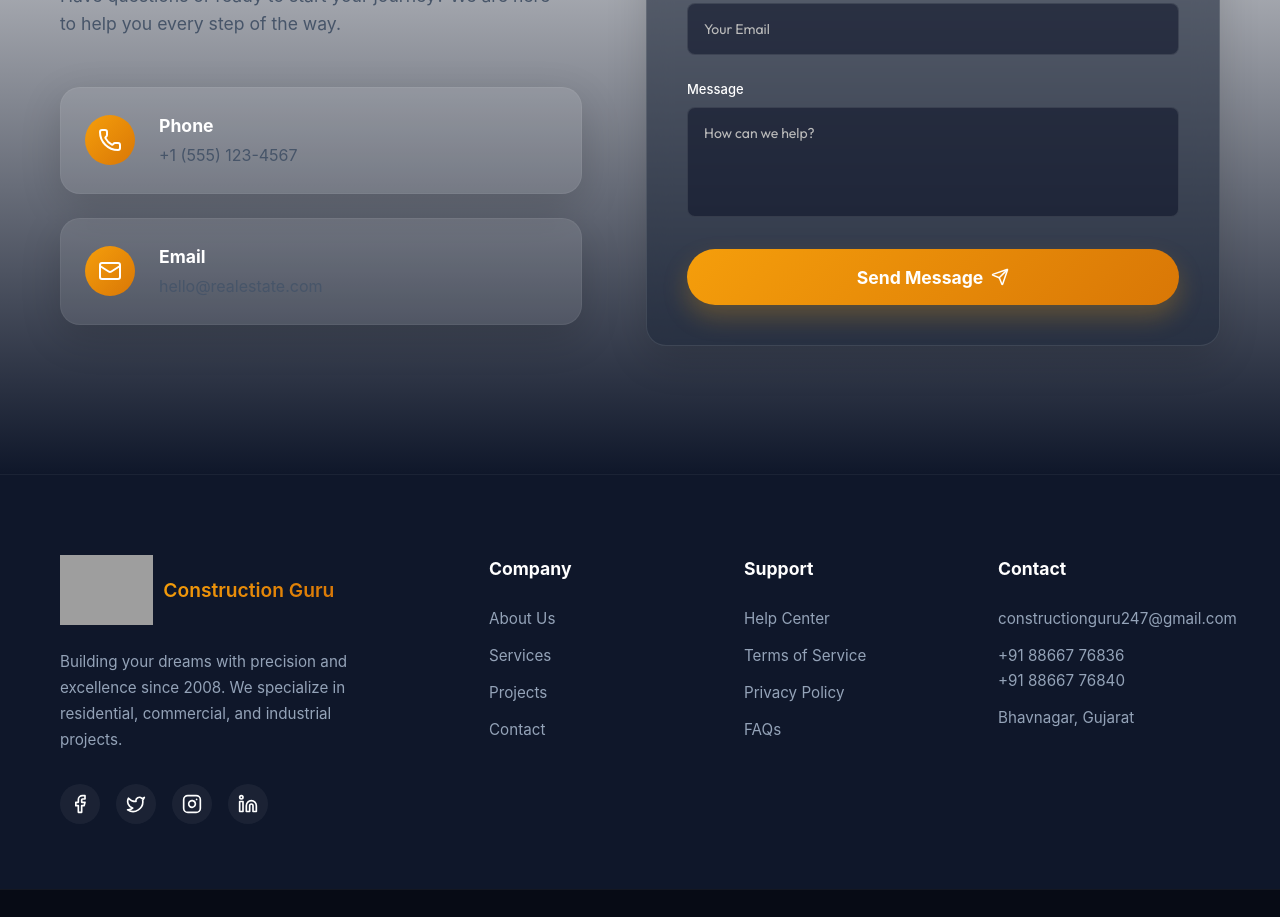
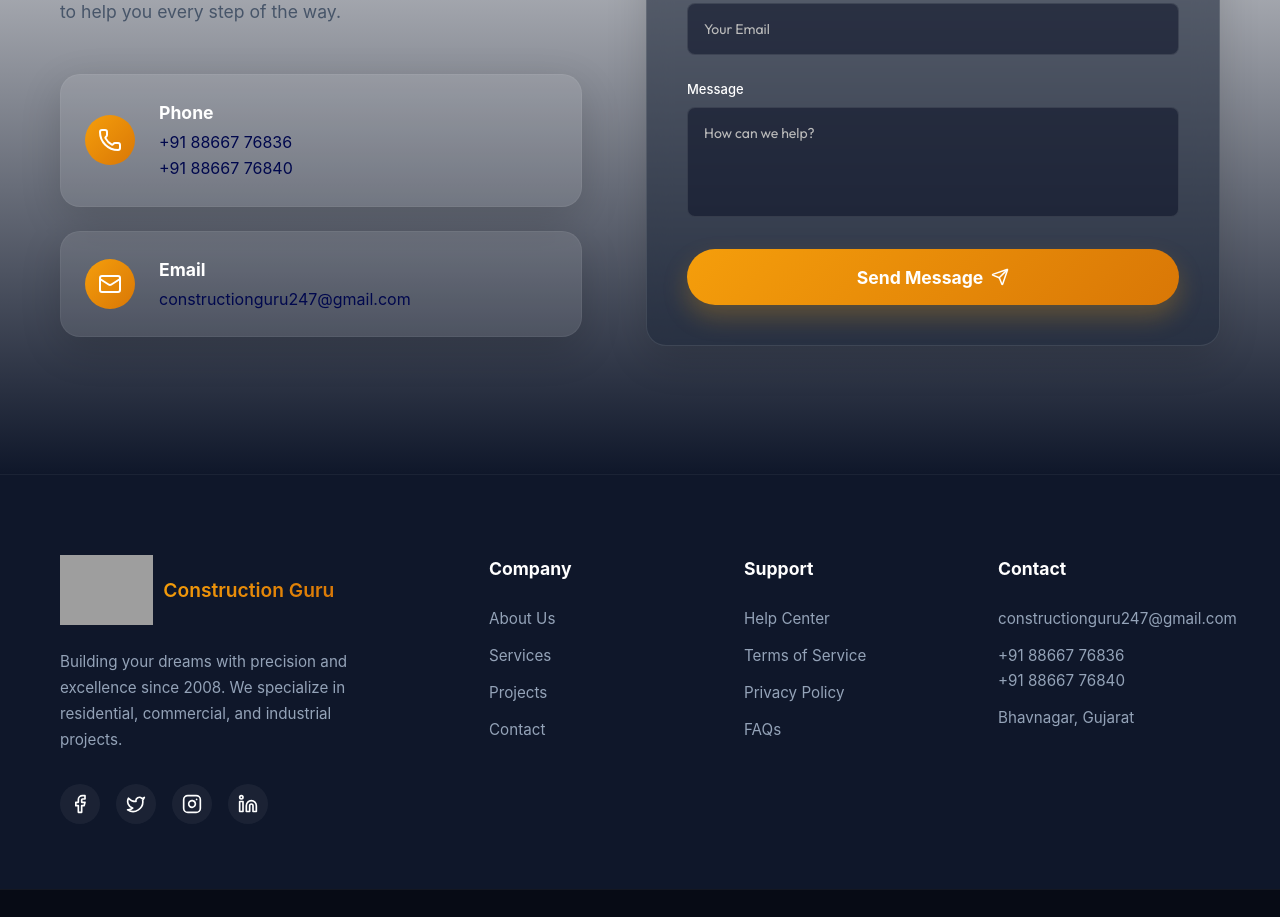
Before and after one commit to vedhaan/construction-guru, a React (Vite) app: page /contact in a window 1280 px wide. Shown: the part 860-1777 px from the top of the page. Built offline with nearby package versions, Linux system fonts and the light colour scheme; grey boxes are pictures that could not be loaded.

Commit message:
changed data for the contact section with form submission

```diff
--- a/src/Components/Contact/Contact.jsx
+++ b/src/Components/Contact/Contact.jsx
@@ -24,14 +24,21 @@ const Contact = () => {
                 <div className="icon-box"><Phone size={24} /></div>
                 <div>
                   <h4>Phone</h4>
-                  <p>+1 (555) 123-4567</p>
+                  <a href="tel:918866776836" target="_blank" rel="noopener noreferrer">
+                    +91 88667 76836
+                  </a><br />
+                  <a href="tel:918866776840" target="_blank" rel="noopener noreferrer">
+                    +91 88667 76840
+                  </a>
                 </div>
               </div>
               <div className="info-item glass-card">
                 <div className="icon-box"><Mail size={24} /></div>
                 <div>
                   <h4>Email</h4>
-                  <p>hello@realestate.com</p>
+                  <a href="mailto:constructionguru247@gmail.com" target="_blank" rel="noopener noreferrer">
+                    constructionguru247@gmail.com
+                  </a>
                 </div>
               </div>
 
@@ -41,18 +48,18 @@ const Contact = () => {
 
         <div className="contact-form-wrapper glass-card">
           <Reveal direction="left" delay={0.2} width="100%" variant="scale">
-            <form className="contact-form">
+            <form className="contact-form" action="https://formspree.io/f/xwvrzlqj" method="POST">
               <div className="form-group">
                 <label>Name</label>
-                <input type="text" placeholder="Your Name" />
+                <input type="text" name="name" placeholder="Your Name" />
               </div>
               <div className="form-group">
                 <label>Email</label>
-                <input type="email" placeholder="Your Email" />
+                <input type="email" name="email" placeholder="Your Email" />
               </div>
               <div className="form-group">
                 <label>Message</label>
-                <textarea placeholder="How can we help?" rows="4"></textarea>
+                <textarea name="message" placeholder="How can we help?" rows="4"></textarea>
               </div>
               <button type="submit" className="btn btn-primary full-width">
                 Send Message <Send size={18} />
--- a/src/Components/Form/Form.jsx
+++ b/src/Components/Form/Form.jsx
@@ -8,7 +8,7 @@ const Form = () => {
             <div className="subtitle">
                 Submit your project details to connect with verified vendors
             </div>
-            <form>
+            <form action="https://formspree.io/f/xwvrzlqj" method="POST">
             <div className="form-grids">
                 <div className="form-groups">
                     <label>Vendor Type</label>
```
